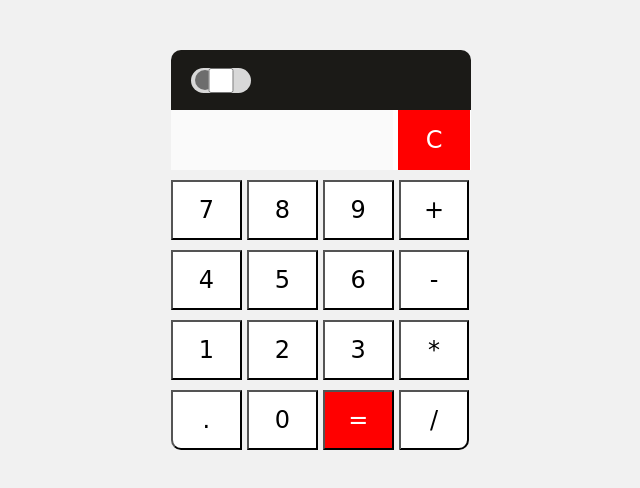
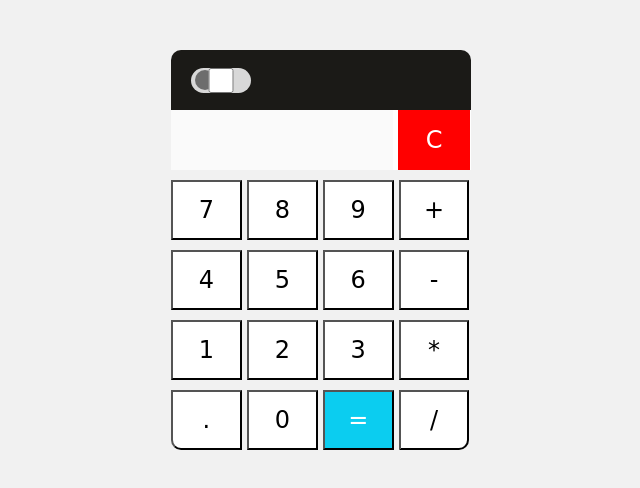
Before and after one commit to Wankhedevarshu/Calculator, a plain HTML site: page index.html in a window 1280 px wide. Shown: the whole page, without its empty margins (319-959 px from the left). Drawn offline with Linux system fonts and the light colour scheme.

Commit message:
Update index.html

```diff
--- a/index.html
+++ b/index.html
@@ -45,7 +45,7 @@
             <div class="row">
                 <input style="border-radius: 0 0 0 10px;" type="button" value=".">
                 <input type="button" value="0">
-                <input style="background: #ff0000; color: white;" type="button" value="=">
+                <input style="background: #0bcdf0; color: white;" type="button" value="=">
                 <input style="border-radius: 0 0 10px 0;" type="button" value="/">
             </div>
         </div>
```
